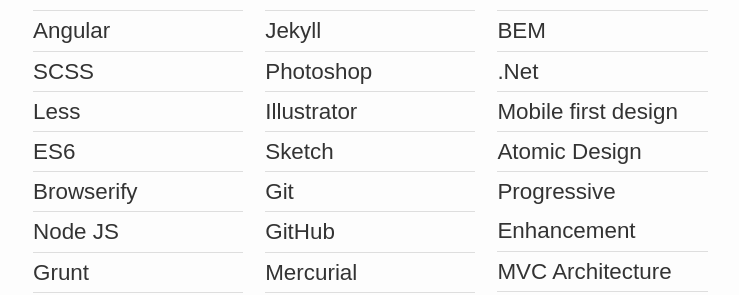
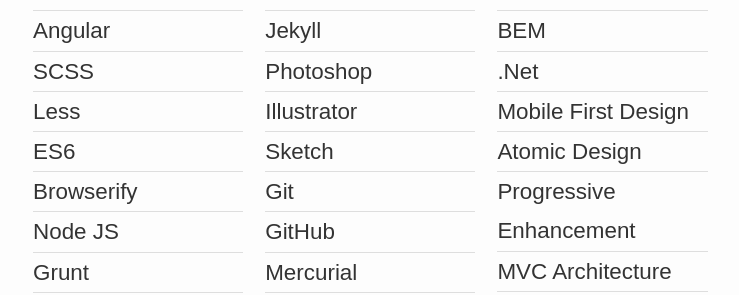
Before and after one commit to matthewbeta/matthew-jackson.com, a Jekyll site: the page built from cv.html, in a window 1280 px wide and 900 px high, scrolled down 1470 px. Shown: the part 161-456 px from the top of the window, without its empty margins (270-1009 px from the left). Built offline with Jekyll 4.4.1, drawn with Linux system fonts in a browser that asks for light colours; Markdown is read by kramdown in place of the engine named in the settings; some of the changed text lies outside the part shown.

Commit message:
Fixes typo

```diff
--- a/cv.html
+++ b/cv.html
@@ -63,7 +63,7 @@
 						<li>OOCSS </li>
 						<li>BEM </li>
 						<li>.Net </li>
-						<li>Mobile first design </li>
+						<li>Mobile First Design </li>
 						<li>Atomic Design </li>
 						<li>Progressive Enhancement </li>
 						<li>MVC Architecture</li>
```
Also changed, not shown: other parts of cv.html (+1 -1 lines).
